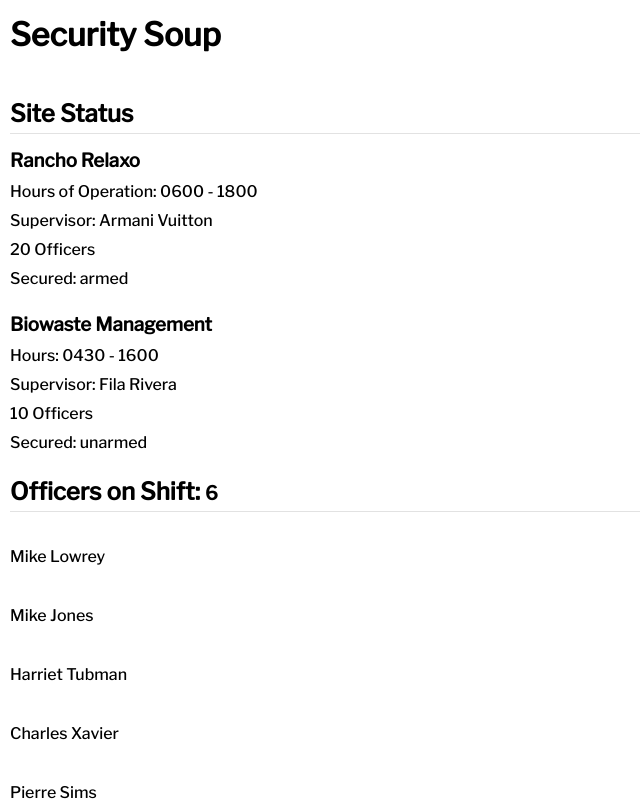
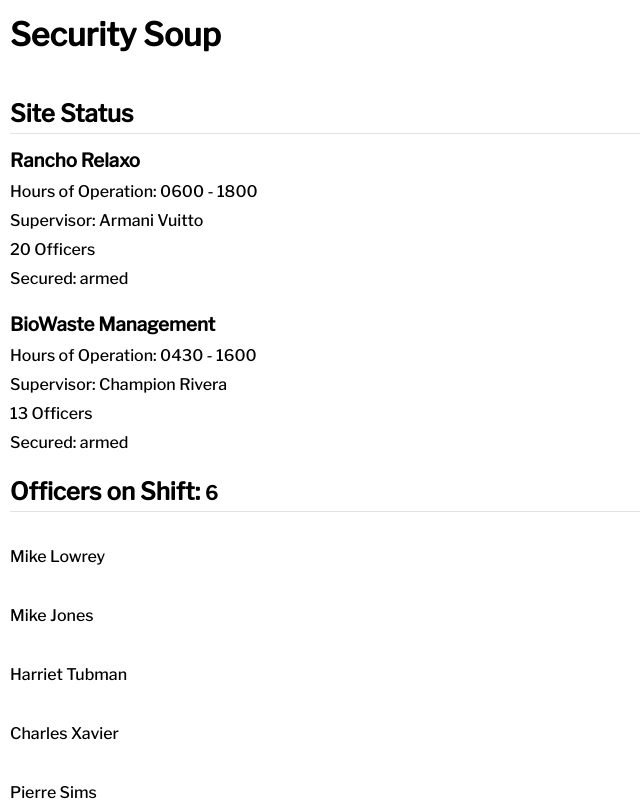
Before and after one commit to chrisvneal/security-soup, a React (Create React App) app: page / in a window 1280 px wide. Shown: the top 801 px of the page, without its empty margins (0-640 px from the left). Built offline with nearby package versions, Linux system fonts and the light colour scheme.

Commit message:
Create SiteStatusCard component and configure

```diff
--- a/src/components/SiteStatus.js
+++ b/src/components/SiteStatus.js
@@ -1,30 +1,26 @@
 import React from "react";
+import SiteStatusCard from "./SiteStatusCard";
 
 const SiteStatus = () => {
   return (
     <section className=" site-status">
       <h2>Site Status</h2>
       <ul>
-        <li className="site">
-          <h3 className="site-name">Rancho Relaxo</h3>
+        <SiteStatusCard
+          site="Rancho Relaxo"
+          hours="0600 - 1800"
+          supervisor="Armani Vuitto"
+          totalOfficers={20}
+          security="armed"
+        />
 
-          <ul>
-            <li>Hours of Operation: 0600 - 1800</li>
-            <li>Supervisor: Armani Vuitton</li>
-            <li>20 Officers</li>
-            <li>Secured: armed</li>
-          </ul>
-        </li>
-        <li className="site">
-          <h3 className="site-name">Biowaste Management</h3>
-
-          <ul>
-            <li>Hours: 0430 - 1600</li>
-            <li>Supervisor: Fila Rivera</li>
-            <li>10 Officers</li>
-            <li>Secured: unarmed</li>
-          </ul>
-        </li>
+        <SiteStatusCard
+          site="BioWaste Management"
+          hours="0430 - 1600"
+          supervisor="Champion Rivera"
+          totalOfficers={13}
+          security="armed"
+        />
       </ul>
     </section>
   );
--- /dev/null
+++ b/src/components/SiteStatusCard.js
@@ -0,0 +1,25 @@
+import React from "react";
+
+const SiteStatusCard = ({
+  site,
+  hours,
+  supervisor,
+  totalOfficers,
+  security
+}) => {
+  return (
+    <>
+      <li className="site">
+        <h3 className="site-name">{site}</h3>
+        <ul>
+          <li>Hours of Operation: {hours}</li>
+          <li>Supervisor: {supervisor}</li>
+          <li>{totalOfficers} Officers</li>
+          <li>Secured: {security}</li>
+        </ul>
+      </li>
+    </>
+  );
+};
+
+export default SiteStatusCard;
```
